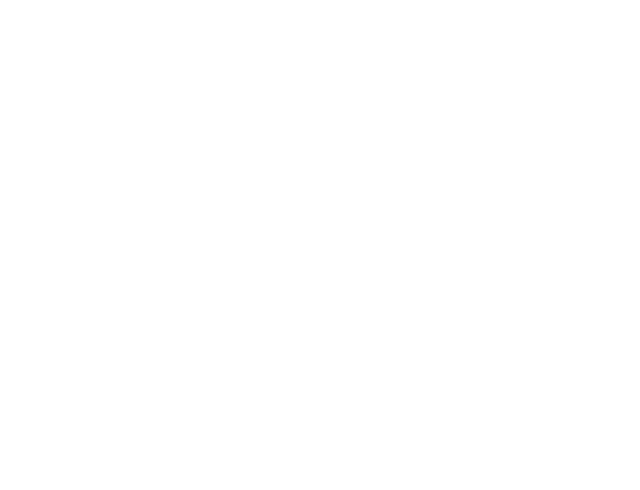
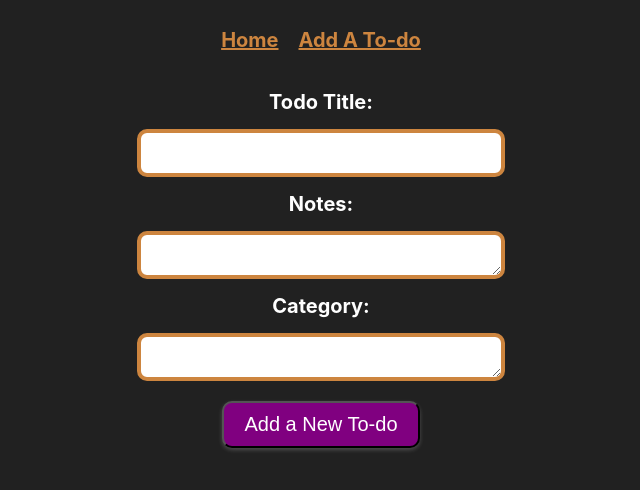
Before and after one commit to sunny0402/redux-toolkit-todo-list, a React (Create React App) app: page /addTodo in a window 1280 px wide. Before the commit this address had no page. Shown: the top 490 px of the page, without its empty margins (319-959 px from the left). Built offline with nearby package versions, Linux system fonts and the light colour scheme.

Commit message:
AddTodoForm.

```diff
--- a/src/App.css
+++ b/src/App.css
@@ -1,7 +1,68 @@
+html {
+  background-color: rgba(0, 0, 0, 0.87);
+  color: white;
+  font-size: 20px;
+  font-weight: bold;
+  overflow: hidden;
+}
 .app-container-div {
   min-height: 100vh;
   display: flex;
-  flex-direction: row;
+  flex-direction: column;
   align-items: center;
+  justify-content: space-between;
+}
+
+.navigation {
+  display: flex;
   justify-content: center;
+  align-items: center;
+  min-height: 10vh;
 }
+
+.single-todo-container {
+  min-height: 100vh;
+  display: flex;
+  flex-direction: column;
+  align-items: center;
+  justify-content: top;
+}
+
+form {
+  min-height: 100vh;
+  display: flex;
+  flex-direction: column;
+  align-items: center;
+  justify-content: top;
+}
+
+label {
+  margin: 5px;
+  padding: 5px;
+}
+
+input,
+textarea {
+  margin: 5px;
+  padding: 5px;
+  height: 30px;
+  width: 350px;
+  border-radius: 10px;
+  font-size: 20px;
+  border: 4px solid peru;
+}
+
+a {
+  color: peru;
+  margin: 10px;
+}
+
+button {
+  background-color: purple;
+  color: #fff;
+  font-size: 20px;
+  padding: 10px 20px;
+  margin-top: 15px;
+  border-radius: 10px;
+  box-shadow: 0 2px 4px rgba(255, 255, 255, 0.2);
+}
--- a/src/App.js
+++ b/src/App.js
@@ -2,15 +2,23 @@
 import { BrowserRouter, Routes, Route } from "react-router-dom";
 import { TodoList } from "./features/todo/TodoList";
 import { SingleTodoPage } from "./features/todo/SingleTodoPage";
+import { AddTodoForm } from "./features/todo/AddTodoForm";
+import { Link } from "react-router-dom";
 import "./App.css";
 
 function App() {
   return (
     <BrowserRouter>
+      <div className="navigation">
+        <Link to="/">Home</Link>
+        <Link to="/addTodo">Add A To-do</Link>
+      </div>
+
       <Routes>
         <Route path="/" element={<TodoList />} />
         {/* http://localhost:3000/todos/123 */}
         <Route path="/todos/:todoId" element={<SingleTodoPage />} />
+        <Route path="/addTodo" element={<AddTodoForm />} />
       </Routes>
     </BrowserRouter>
   );
--- /dev/null
+++ b/src/features/todo/AddTodoForm.js
@@ -0,0 +1,69 @@
+import React, { useState } from "react";
+import { useDispatch } from "react-redux";
+import { nanoid } from "@reduxjs/toolkit";
+
+import { createTodo } from "./todoSlice";
+
+export const AddTodoForm = () => {
+  // 123
+  const [title, setTitle] = useState("");
+  const [notes, setNotes] = useState("");
+  const [category, setCategory] = useState("");
+
+  const dispatch = useDispatch();
+
+  const onTitleChanged = (e) => setTitle(e.target.value);
+  const onNotesChanged = (e) => setNotes(e.target.value);
+  const onCategoryChanged = (e) => setCategory(e.target.value);
+
+  //   update app state by creating a new todo
+  const onSaveTodoClicked = () => {
+    if (title && notes && category) {
+      //   update state
+      dispatch(
+        createTodo({
+          id: nanoid(),
+          title: title,
+          notes: notes,
+          category: category,
+        })
+      );
+      // clear input fields
+      setTitle("");
+      setNotes("");
+      setCategory("");
+    }
+  };
+
+  return (
+    <section>
+      <form>
+        <label htmlFor="todoTitle">Todo Title:</label>
+        <input
+          type="text"
+          id="todoTitle"
+          name="todoTitle"
+          value={title}
+          onChange={onTitleChanged}
+        />
+        <label htmlFor="todoNotes">Notes:</label>
+        <textarea
+          id="todoNotes"
+          name="todoNotes"
+          value={notes}
+          onChange={onNotesChanged}
+        />
+        <label htmlFor="todoNotes">Category:</label>
+        <textarea
+          id="todoCategory"
+          name="todoCategory"
+          value={category}
+          onChange={onCategoryChanged}
+        />
+        <button type="button" onClick={onSaveTodoClicked}>
+          Add a New To-do
+        </button>
+      </form>
+    </section>
+  );
+};
--- a/src/features/todo/SingleTodoPage.js
+++ b/src/features/todo/SingleTodoPage.js
@@ -17,11 +17,12 @@
     );
   } else {
     return (
-      <section>
-        <article className="todo-article-container" key={theTodo.id}>
-          <h3>{theTodo.tile}</h3>
-          <h4>{theTodo.category}</h4>
-          <p className="todo-note">{theTodo.notes}</p>
+      <section className="single-todo-container">
+        <article key={theTodo.id}>
+          <h3>Title: {theTodo.title}</h3>
+          <h4>Category: {theTodo.category}</h4>
+          <h4>Id: {theTodo.id}</h4>
+          <p className="todo-note">Notes: {theTodo.notes}</p>
         </article>
       </section>
     );
--- a/src/features/todo/TodoList.js
+++ b/src/features/todo/TodoList.js
@@ -6,7 +6,7 @@
   const theTodos = useSelector((state) => state.todo);
   const renderedTodos = theTodos.map((a_todo) => (
     <article className="todo-article-container" key={a_todo.id}>
-      <h3>{a_todo.tile}</h3>
+      <h3>{a_todo.title}</h3>
       <h4>{a_todo.category}</h4>
       <p className="todo-note">{`${a_todo.notes.substring(0, 10)}...`}</p>
       <Link to={`/todos/${a_todo.id}`} className="link-btn">
@@ -16,7 +16,7 @@
   ));
   return (
     <div className="app-container-div">
-      <section className="todo-list">
+      <section>
         <h2>My Todos</h2>
         {renderedTodos}
       </section>
--- a/src/features/todo/todoSlice.js
+++ b/src/features/todo/todoSlice.js
@@ -13,7 +13,14 @@
 const todoSlice = createSlice({
   name: "todo",
   initialState: initialTodoData,
-  reducers: {},
+  reducers: {
+    createTodo(state, action) {
+      state.push(action.payload);
+    },
+  },
 });
 
+console.log("todoSlice.js: \n", todoSlice);
+export const { createTodo } = todoSlice.actions;
+
 export default todoSlice.reducer;
```
Also changed, not shown: 1 other file (tests, documents, lock files or other folders).
